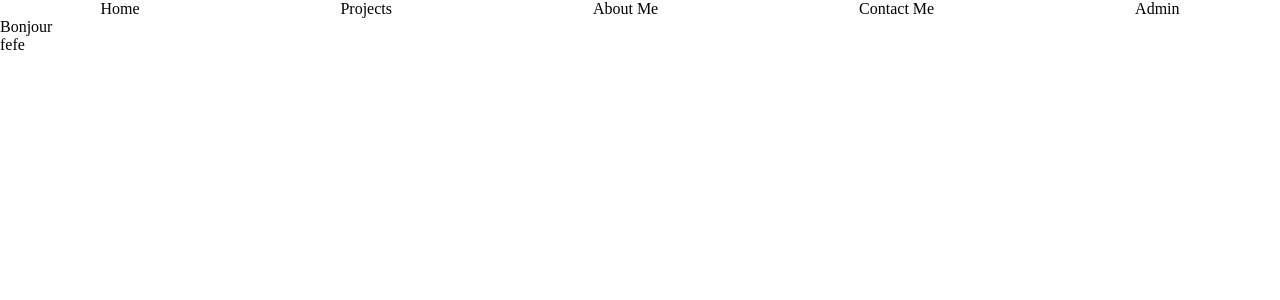
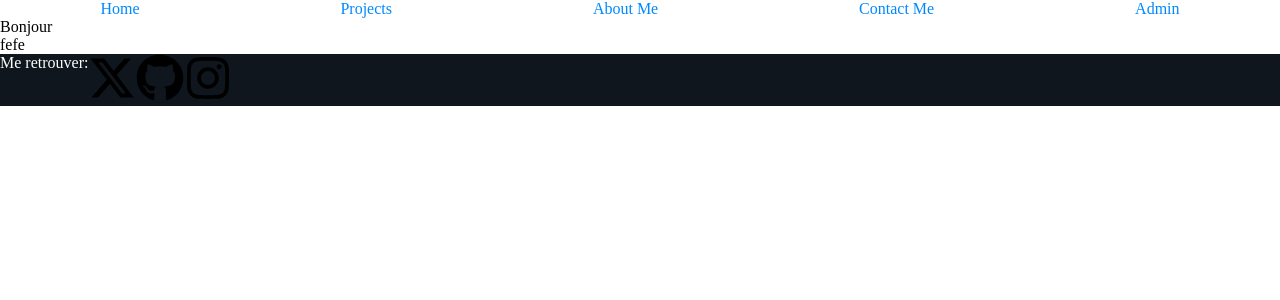
Before and after one commit to iNaeRoZ/Projectfolio, a React (Vite) app in the folder frontend/: page /home in a window 1280 px wide. Shown: the top 300 px of the page. Built offline with nearby package versions, Linux system fonts and the light colour scheme; no server answers.

Commit message:
ajout react-icon

```diff
--- a/frontend/package.json
+++ b/frontend/package.json
@@ -9,6 +9,7 @@
     "prop-types": "^15.8.1",
     "react": "^18.2.0",
     "react-dom": "^18.2.0",
+    "react-icons": "^5.0.1",
     "react-router-dom": "^6.14.2"
   },
   "devDependencies": {
--- a/frontend/src/App.jsx
+++ b/frontend/src/App.jsx
@@ -1,11 +1,15 @@
 import { Outlet } from "react-router-dom";
 
 import "./App.css";
+import NavBar from "./components/NavBar";
+import Footer from "./components/Footer";
 
 function App() {
   return (
     <div className="App">
+      <NavBar />
       <Outlet />
+      <Footer />
     </div>
   );
 }
--- /dev/null
+++ b/frontend/src/components/Footer.css
@@ -0,0 +1,8 @@
+.footer {
+  background-color: #0f161e;
+  color: white;
+}
+
+.text-footer {
+  display: flex;
+}
--- /dev/null
+++ b/frontend/src/components/Footer.jsx
@@ -0,0 +1,30 @@
+import React from "react";
+import "./Footer.css";
+
+import { FaInstagram, FaGithub } from "react-icons/fa";
+import { FaXTwitter } from "react-icons/fa6";
+
+function Footer() {
+  const style = { color: "black", fontSize: "3rem" };
+  return (
+    <div className="footer">
+      <ul className="text-footer">
+        Me retrouver:
+        <a href="https://twitter.com/MaximSignoret" aria-label="Twitter">
+          <FaXTwitter style={style} />
+        </a>
+        <a href="https://github.com/iNaeRoZ" aria-label="GitHub">
+          <FaGithub style={style} />
+        </a>
+        <a
+          href="https://www.instagram.com/maxim_signoret?igsh=ZG5qMDR5cmlyNmNn"
+          aria-label="Instagram"
+        >
+          <FaInstagram style={style} />
+        </a>
+      </ul>
+    </div>
+  );
+}
+
+export default Footer;
--- a/frontend/src/components/NavBar.jsx
+++ b/frontend/src/components/NavBar.jsx
@@ -1,15 +1,25 @@
 import React from "react";
-// import { Link } from "react-router-dom";
+import { Link } from "react-router-dom";
 import "./NavBar.css";
 
 function NavBar() {
   return (
     <div className="nav_bar">
-      <div>Home</div>
-      <div>Projects</div>
-      <div>About Me</div>
-      <div>Contact Me</div>
-      <div>Admin</div>
+      <Link to="/home" className="welcome-text">
+        <p className="welcome-text">Home</p>
+      </Link>
+      <Link to="/projects" className="welcome-text">
+        <p className="welcome-text">Projects</p>
+      </Link>
+      <Link to="/home" className="welcome-text">
+        <p className="welcome-text">About Me</p>
+      </Link>
+      <Link to="/home" className="welcome-text">
+        <p className="welcome-text">Contact Me</p>
+      </Link>
+      <Link to="/admin" className="welcome-text">
+        <p className="welcome-text">Admin</p>
+      </Link>
     </div>
   );
 }
--- a/frontend/src/pages/Administration/Admin.jsx
+++ b/frontend/src/pages/Administration/Admin.jsx
@@ -2,7 +2,7 @@ import React from "react";
 
 function Admin() {
   return (
-    <div className="nav_bar">
+    <div>
       <div>Contact Me</div>
     </div>
   );
--- a/frontend/src/pages/AllProjects/AllProjects.css
+++ b/frontend/src/pages/AllProjects/AllProjects.css
@@ -1,7 +1,11 @@
 .container {
   display: flex;
-  flex-direction: column;
+  flex-direction: row;
   align-items: center;
   justify-content: space-around;
   padding: 3rem;
 }
+
+.img-container {
+  height: 25vh;
+}
--- a/frontend/src/pages/AllProjects/AllProjects.jsx
+++ b/frontend/src/pages/AllProjects/AllProjects.jsx
@@ -8,13 +8,16 @@ function AllProjects() {
 
   return (
     <div>
-      <div>Contact</div>
       <article className="list">
         {projects.map((project) => (
           <div className="container">
+            <img
+              className="img-container"
+              src={project.image}
+              alt={project.image}
+            />
             <h2>{project.name}</h2>
             <h3>{project.author}</h3>
-            <img src={project.image} alt={project.image} />
           </div>
         ))}
       </article>
--- a/frontend/src/pages/Home/Home.jsx
+++ b/frontend/src/pages/Home/Home.jsx
@@ -1,12 +1,9 @@
 import React from "react";
 // import { Link } from "react-router-dom";
-
-import NavBar from "../../components/NavBar";
 
 function Home() {
   return (
     <div>
-      <NavBar />
       <div>Bonjour</div>
       <div>fefe</div>
     </div>
```
Also changed, not shown: 1 other file (tests, documents, lock files or other folders).
